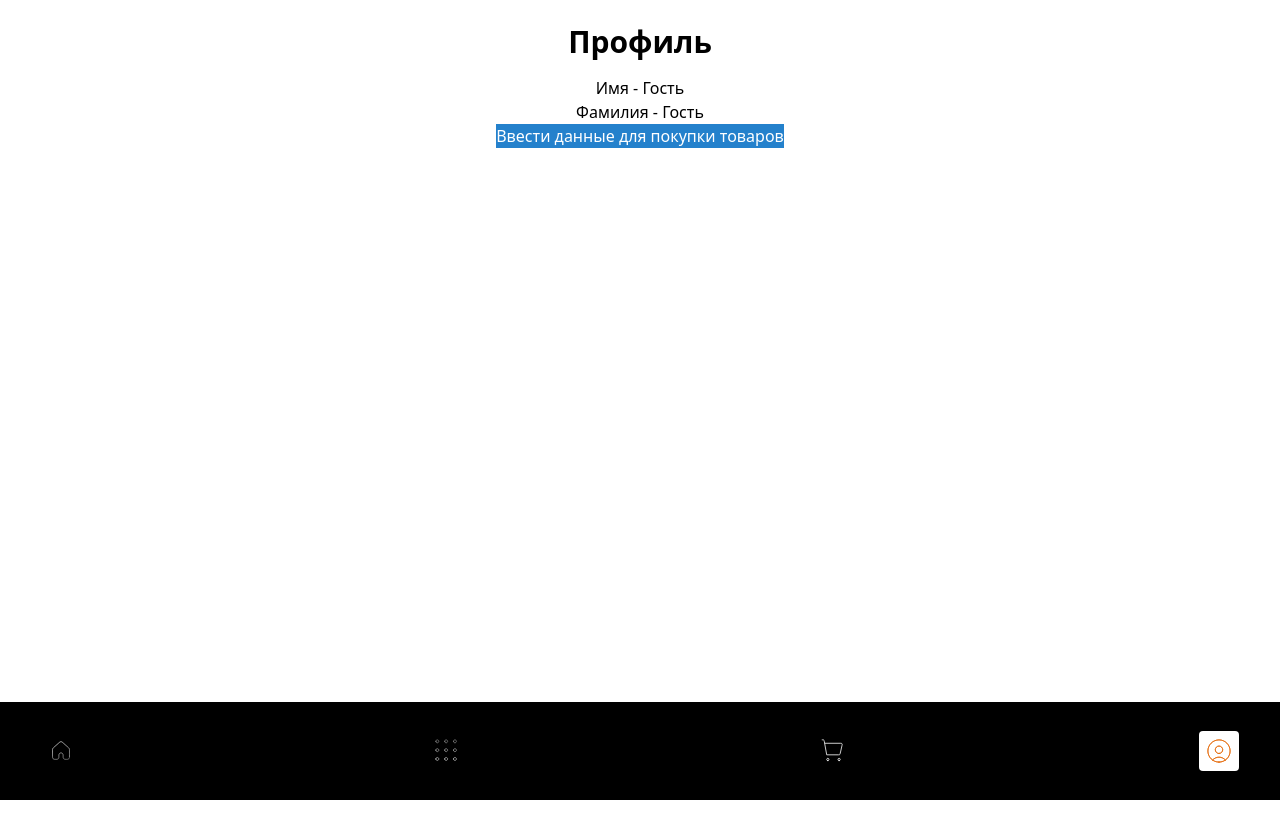
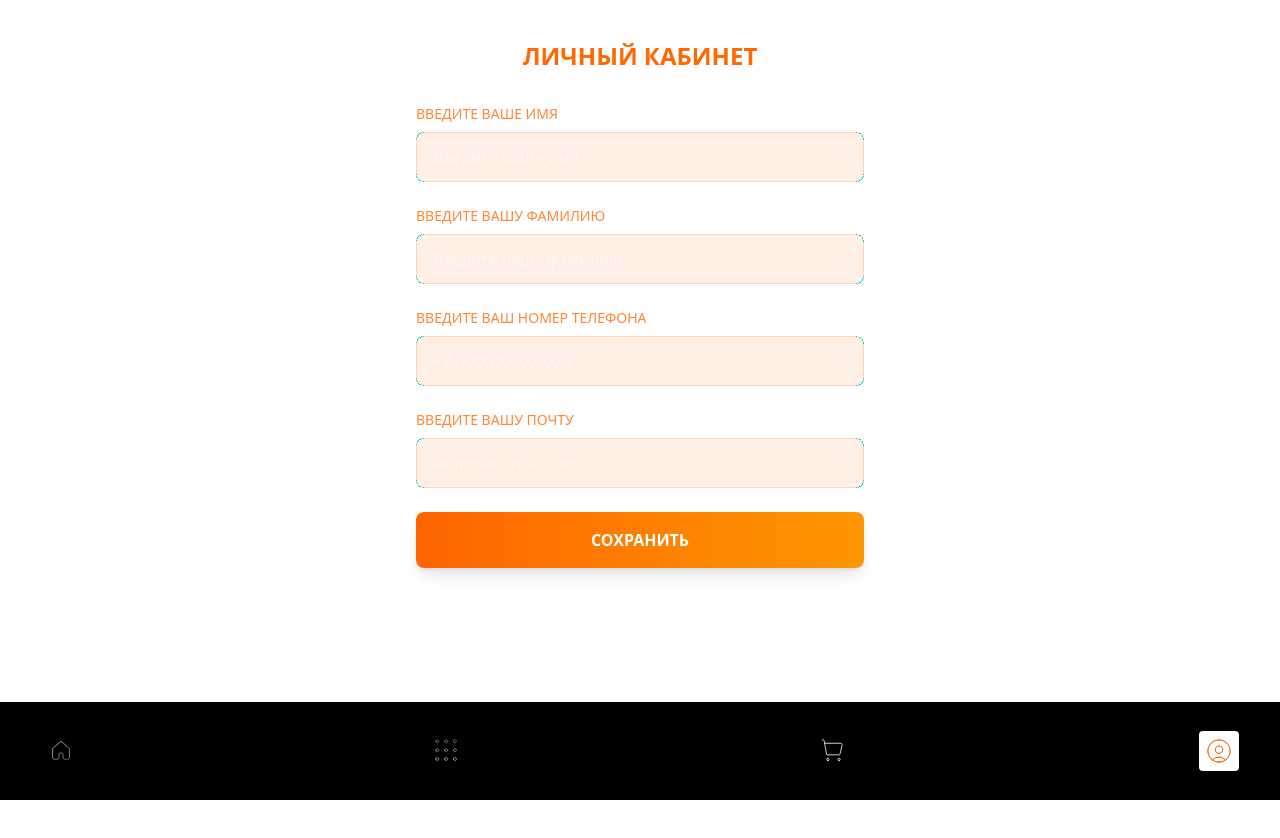
Before and after one commit to POLUPOKEER/TMK_front, a React (Vite) app: page /profile in a window 1280 px wide. Shown: the top 838 px of the page. Before the commit the page ends 800 px from the top, so only its background shows below. Built offline with nearby package versions, Linux system fonts and the light colour scheme.

Commit message:
личный кабинет с выводом данных в консоль

```diff
--- a/package.json
+++ b/package.json
@@ -30,6 +30,6 @@
     "globals": "^16.4.0",
     "postcss": "^8.5.6",
     "tailwindcss": "^4.1.14",
-    "vite": "^7.1.7"
+    "vite": "^7.1.9"
   }
 }
--- a/src/components/productCard.tsx
+++ b/src/components/productCard.tsx
@@ -30,7 +30,7 @@ const ProductCard = ({ product }: Props) => {
     const totalPrice = currentPrice * quantity
 
     return (
-        <div className="bg-white rounded-2xl p-4 shadow-md transition-all">
+        <div className="bg-white p-4 shadow-md transition-all bg-gradient-to-r from-[#FE6400]/90 to-[#FE9600]/90">
             {/* Основная информация */}
             <div className="flex justify-between items-start">
                 <div>
--- a/src/index.css
+++ b/src/index.css
@@ -1,3 +1,4 @@
+@import url('https://fonts.googleapis.com/css2?family=Montserrat:wght@400;500;600;700&display=swap');
 @import "tailwindcss";
 
 /* @tailwind base;
--- a/src/pages/Products.jsx
+++ b/src/pages/Products.jsx
@@ -11,7 +11,7 @@ const Products = () => {
         }}>
             <ProductsList />
             <button
-                className="bg-amber-700 px-5 w-[200px] h-[55px] text-amber-50 font-bold rounded-lg hover:bg-amber-800 transition-colors mt-4"
+                className="bg-amber-700 px-5 w-[200px] h-[55px] text-amber-50 font-bold rounded-lg hover:bg-amber-800 transition-colors mt-4 mb-20"
                 onClick={telegramData.closeApp}
             >
                 Закрыть приложение
--- a/src/pages/Profile.jsx
+++ b/src/pages/Profile.jsx
@@ -1,25 +1,107 @@
+import { useState } from "react";
 import { useTelegramData } from "../contexts/telegramContext";
 
 export const Profile = () => {
+    const telegramData = useTelegramData();
+    const [formData, setFormData] = useState({
+        firstName: "",
+        lastName: "",
+        phone: "",
+        email: ""
+    });
 
-    const telegramData = useTelegramData()
+    const handleInputChange = (e) => {
+        const { name, value } = e.target;
+        setFormData(prev => ({
+            ...prev,
+            [name]: value
+        }));
+    };
+
+    const handleSubmit = (e) => {
+        e.preventDefault();
+        // Здесь логика сохранения данных
+        console.log("Данные сохранены:", formData);
+        // Можно добавить отправку на сервер, сохранение в localStorage и т.д.
+    };
 
     return (
-        <div className="flex flex-col justify-center items-center">
-            <h1 style={{
-                color: telegramData.textColor
-            }} className="text-3xl font-bold mb-4">Профиль</h1>
-            <p style={{
-                color: telegramData.textColor
-            }}>Имя - {telegramData.user ? telegramData.user.first_name : "Гость"}</p>
-            <p style={{
-                color: telegramData.textColor
-            }}>Фамилия - {telegramData.user ? telegramData.user.last_name : "Гость"}</p>
+        <div className="min-h-screen p-4">
+            {/* Заголовок с временем (статичным как в дизайне) */}
+            <div className="text-center mb-8">
+                <h1 className="text-2xl font-bold text-orange-500 font-montserrat">ЛИЧНЫЙ КАБИНЕТ</h1>
+            </div>
 
-            <button style={{
-                color: telegramData.buttonTextColor,
-                backgroundColor: telegramData.buttonColor
-            }}>Ввести данные для покупки товаров</button>
+            {/* Форма */}
+            <form onSubmit={handleSubmit} className="space-y-6 max-w-md mx-auto">
+                {/* Имя */}
+                <div>
+                    <label className="block text-orange-500/80 text-sm font-medium mb-2">
+                        ВВЕДИТЕ ВАШЕ ИМЯ
+                    </label>
+                    <input
+                        type="text"
+                        name="firstName"
+                        value={formData.firstName}
+                        onChange={handleInputChange}
+                        className="w-full px-4 py-3 bg-orange-500/10 border border-orange-500/20 rounded-lg text-white placeholder-white/50 focus:outline-none focus:border-orange-500/40 focus:border-orange-500/15 transition-colors"
+                        placeholder="Введите ваше имя"
+                    />
+                </div>
+
+                {/* Фамилия */}
+                <div>
+                    <label className="block text-orange-500/80 text-sm font-medium mb-2">
+                        ВВЕДИТЕ ВАШУ ФАМИЛИЮ
+                    </label>
+                    <input
+                        type="text"
+                        name="lastName"
+                        value={formData.lastName}
+                        onChange={handleInputChange}
+                        className="w-full px-4 py-3 bg-orange-500/10 border border-orange-500/20 rounded-lg text-white placeholder-white/50 focus:outline-none focus:border-orange-500/40 focus:border-orange-500/15 transition-colors"
+                        placeholder="Введите вашу фамилию"
+                    />
+                </div>
+
+                {/* Телефон */}
+                <div>
+                    <label className="block text-orange-500/80 text-sm font-medium mb-2">
+                        ВВЕДИТЕ ВАШ НОМЕР ТЕЛЕФОНА
+                    </label>
+                    <input
+                        type="tel"
+                        name="phone"
+                        value={formData.phone}
+                        onChange={handleInputChange}
+                        className="w-full px-4 py-3 bg-orange-500/10 border border-orange-500/20 rounded-lg text-white placeholder-white/50 focus:outline-none focus:border-orange-500/40 focus:border-orange-500/15 transition-colors"
+                        placeholder="+7 (XXX) XXX-XX-XX"
+                    />
+                </div>
+
+                {/* Почта */}
+                <div>
+                    <label className="block text-orange-500/80 text-sm font-medium mb-2">
+                        ВВЕДИТЕ ВАШУ ПОЧТУ
+                    </label>
+                    <input
+                        type="email"
+                        name="email"
+                        value={formData.email}
+                        onChange={handleInputChange}
+                        className="w-full px-4 py-3 bg-orange-500/10 border border-orange-500/20 rounded-lg text-white placeholder-white/50 focus:outline-none focus:border-orange-500/40 focus:border-orange-500/15 transition-colors"
+                        placeholder="example@mail.com"
+                    />
+                </div>
+
+                {/* Кнопка сохранения */}
+                <button
+                    type="submit"
+                    className="w-full py-4 bg-gradient-to-r from-[#FE6400] to-[#FE9600] text-white font-semibold rounded-lg shadow-lg hover:from-[#FE6400]/90 hover:to-[#FE9600]/90 active:scale-95 transition-all duration-200"
+                >
+                    СОХРАНИТЬ
+                </button>
+            </form>
         </div>
-    )
+    );
 };
--- a/tailwind.config.js
+++ b/tailwind.config.js
@@ -5,7 +5,11 @@ export default {
         "./src/**/*.{js,ts,jsx,tsx}",
     ],
     theme: {
-        extend: {},
-    },
+        extend: {
+          fontFamily: {
+            sans: ['Montserrat', 'sans-serif'],
+          },
+        },
+      },
     plugins: [],
 }
```
Also changed, not shown: 1 other file (tests, documents, lock files or other folders).
